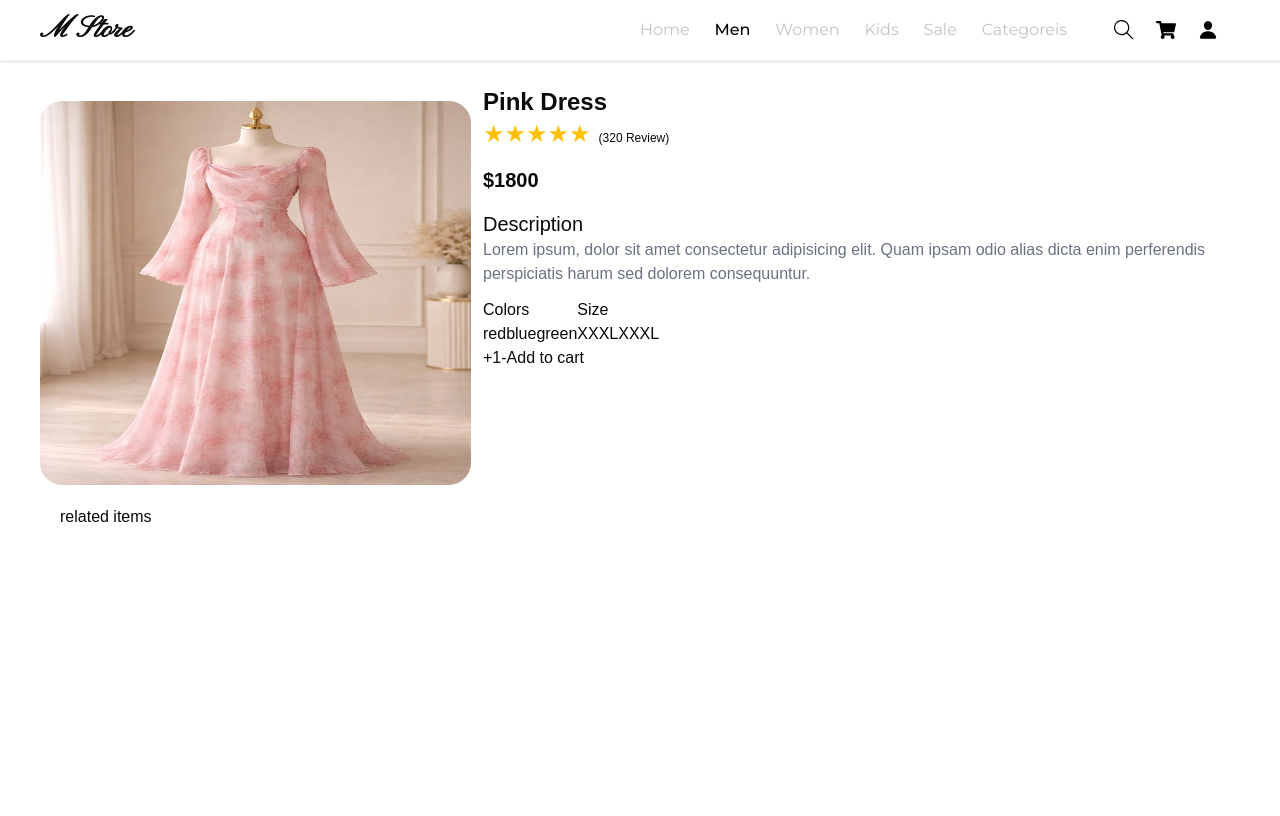
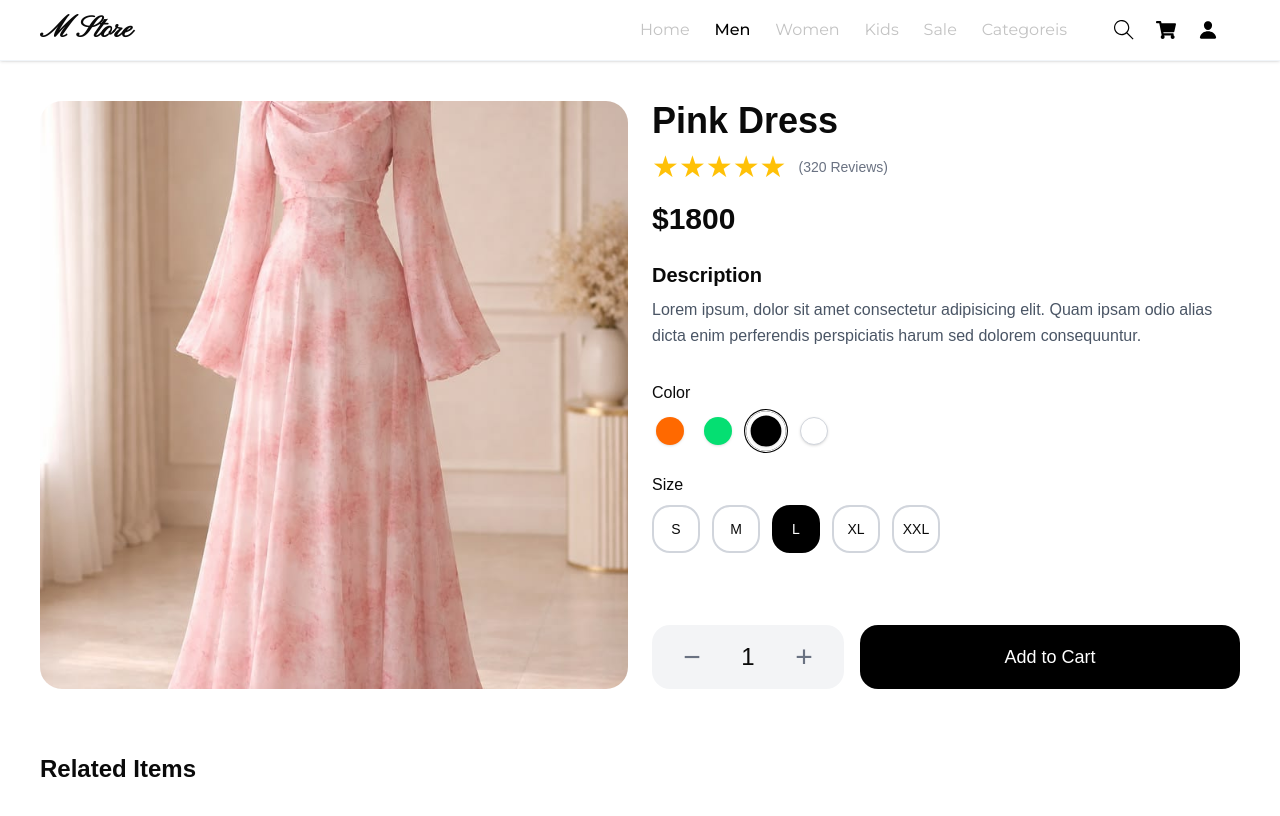
Before and after one commit to DuhaAnter/Mstore-frontend, a React (Vite) app: page /product-details in a window 1280 px wide. Shown: the top 816 px of the page. Built offline with nearby package versions, Linux system fonts and the light colour scheme.

Commit message:
I LOATHE FRONT

```diff
--- a/src/products/pages/ProductDetails.jsx
+++ b/src/products/pages/ProductDetails.jsx
@@ -1,53 +1,136 @@
-import React from "react";
+import { useState } from "react";
 
 export default function ProductDetails() {
+  const [selectedColor, setSelectedColor] = useState("black");
+
+  const colors = [
+    { id: "orange", color: "bg-orange-500" },
+    { id: "green", color: "bg-green-400" },
+    { id: "black", color: "bg-black" },
+    { id: "white", color: "bg-white border border-gray-300" },
+  ];
+
+  const [selectedSize, setSelectedSize] = useState("L");
+
+  const sizes = ["S", "M", "L", "XL", "XXL"];
+
+  const [count, setCount] = useState(1);
+
   return (
-    <div className="p-10">
-      <div className="prd sm:flex gap-3">
-        <div className="w-1/2">
-          <img src="../../../public/imgs/product.jpg" className="h-96 w-full rounded-3xl" />
+    <div className="p-4 md:p-10 max-w-7xl mx-auto">
+      <div className="prd flex flex-col lg:flex-row gap-6 ">
+        <div className="lg:w-1/2 aspect-square overflow-hidden rounded-3xl">
+          <img
+            src="/imgs/product.jpg"
+            alt="Pink Dress"
+            className="w-full h-full object-cover"
+          />
         </div>
-        <div>
-          <h1 className="font-bold text-2xl" style={{ marginTop: "-15px" }}>
-            Pink Dress
-          </h1>
-          <div className="rating">
-            <span className="text-2xl text-[#ffc107] mr-2">
-              ★★★★★
-            </span>
-            <span className="text-[12px]">(320 Review)</span>
+
+        <div className="lg:w-1/2 flex flex-col">
+          <h1 className="font-bold text-3xl md:text-4xl">Pink Dress</h1>
+
+          <div className="flex items-center gap-3 mt-2">
+            <span className="text-3xl text-[#ffc107]">★★★★★</span>
+            <span className="text-sm text-gray-500">(320 Reviews)</span>
           </div>
-          <p className="text-xl font-semibold my-4">$1800</p>
-          <h2 className="text-xl font-medium">Description</h2>
-          <p className="text-gray-500 mb-3">
-            Lorem ipsum, dolor sit amet consectetur adipisicing elit. Quam ipsam
-            odio alias dicta enim perferendis perspiciatis harum sed dolorem
-            consequuntur.
-          </p>
-          <div className="variations flex">
+
+          <p className="text-3xl font-semibold mt-4">$1800</p>
+
+          <div className="mt-6">
+            <h2 className="text-xl font-semibold mb-2">Description</h2>
+            <p className="text-gray-600 leading-relaxed">
+              Lorem ipsum, dolor sit amet consectetur adipisicing elit. Quam
+              ipsam odio alias dicta enim perferendis perspiciatis harum sed
+              dolorem consequuntur.
+            </p>
+          </div>
+
+          {/* Variations */}
+          <div className="mt-8 space-y-6">
+            {/* Color */}
             <div>
-              <p>Colors</p>
-              <div>
-                <span>red</span>
-                <span>blue</span>
-                <span>green</span>
+              <p className="font-medium mb-2">Color</p>
+              <div className="flex gap-3">
+                {colors.map(({ id, color }) => (
+                  <button
+                    key={id}
+                    onClick={() => setSelectedColor(id)}
+                    className={`
+                  w-9 h-9 rounded-full p-1 transition-all duration-200
+                  ${
+                    selectedColor === id
+                      ? "ring-1 ring-black ring-offset-1 scale-110"
+                      : "hover:scale-105"
+                  }
+                `}
+                  >
+                    <div
+                      className={`${color} w-full h-full rounded-full shadow-sm`}
+                    />
+                  </button>
+                ))}
               </div>
             </div>
+
+            {/* Size */}
             <div>
-              <p>Size</p>
-              <div>
-                <span>X</span>
-                <span>XXL</span>
-                <span>XXXL</span>
+              <p className="font-medium mb-2">Size</p>
+              <div className="flex gap-3 flex-wrap">
+                {sizes.map((size) => (
+                  <button
+                    key={size}
+                    onClick={() => setSelectedSize(size)}
+                    className={`
+                  w-12 h-12 rounded-2xl border-2 transition-all duration-200 text-sm font-medium
+                  ${
+                    selectedSize === size
+                      ? "bg-black text-white border-black"
+                      : "border-gray-300 hover:border-gray-400"
+                  }
+                `}
+                  >
+                    {size}
+                  </button>
+                ))}
               </div>
             </div>
           </div>
-          <span>+1-</span>
-          <button>Add to cart</button>
+
+          {/* Quantity & Add to Cart */}
+          <div className="mt-auto pt-8 flex flex-col sm:flex-row gap-4">
+            <div className="flex items-center bg-gray-100 rounded-2xl px-6 py-4">
+              <button
+                onClick={() => setCount(Math.max(1, count - 1))}
+                className="cursor-pointer text-3xl text-gray-500 hover:text-gray-700 w-8 h-8 flex items-center justify-center transition"
+              >
+                −
+              </button>
+              <span className="mx-6 text-2xl font-medium w-8 text-center">
+                {count}
+              </span>
+              <button
+                onClick={() => setCount(count + 1)}
+                className="cursor-pointer text-3xl text-gray-500 hover:text-gray-700 w-8 h-8 flex items-center justify-center transition"
+              >
+                +
+              </button>
+            </div>
+
+            <button className="cursor-pointer flex-1 bg-black text-white rounded-2xl py-4 text-lg font-medium hover:bg-gray-900 transition">
+              Add to Cart
+            </button>
+          </div>
         </div>
       </div>
-      <div className="related p-5 hidden sm:block">
-        <h1>related items</h1>
+
+      {/* Related Items */}
+      <div className="related mt-16">
+        <h2 className="text-2xl font-semibold mb-6">Related Items</h2>
+        {/* related products grid */}
+        <div className="grid grid-cols-2 md:grid-cols-4 gap-4">
+          {/* Related product cards */}
+        </div>
       </div>
     </div>
   );
```
